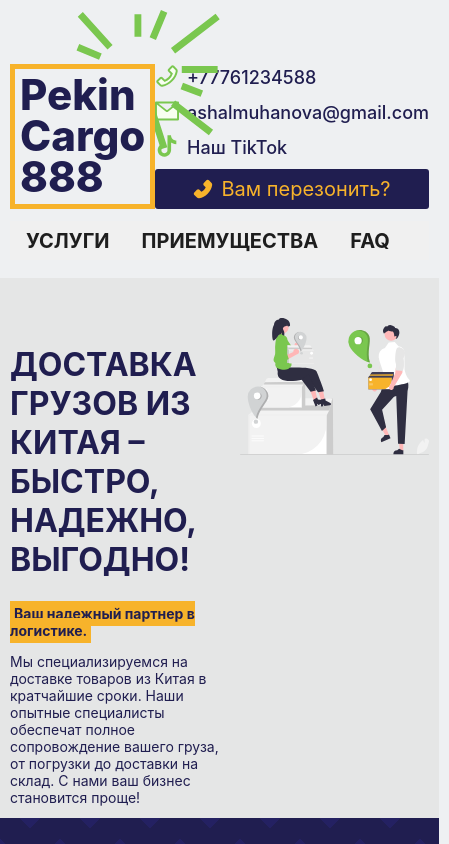
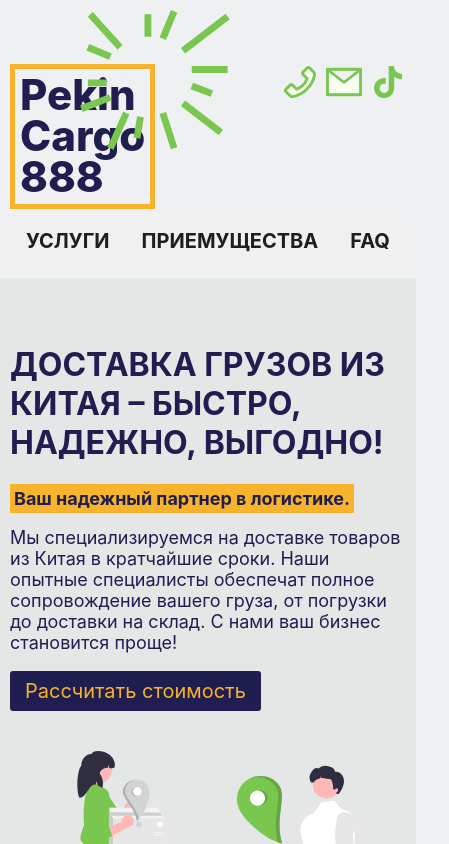
Before and after one commit to Gerthe/react-cargo-company, a React (Create React App) app: page / in a window 390 px wide. Shown: the top 844 px of the page, 449 px wide, since content can reach past the window. Built offline with nearby package versions, Linux system fonts and the light colour scheme.

Commit message:
responsive styles

```diff
--- a/src/components/ContactForm.js
+++ b/src/components/ContactForm.js
@@ -42,7 +42,7 @@ const ContactForm = () => {
   };
 
   return <section className="wrapper">
-    <Row gutter={40} style={{fontSize: 18}}>
+    <Row gutter={20} style={{fontSize: 18}}>
       <Col {...flexTwoColumnsConfig}>
         <h2>Напишите нам <DoubleRightOutlined/></h2>
         <Image src={messageImage} width={250} preview={false} style={{
@@ -84,11 +84,12 @@ const ContactForm = () => {
                   size='large'
                 />
               </Form.Item>
-              <Form.Item label="Ваш номер телефона" name="phone"  rules={[
-                {
+              <Form.Item label="Ваш номер телефона"
+                         name="phone"
+                         rules={[{
                            required: true,
                            message: 'Укажите свой телефонный номер для связи',
-                },
+                         }
                          ]}>
                 <Input
                   placeholder="+7**********"
@@ -104,7 +105,14 @@ const ContactForm = () => {
                 />
               </Form.Item>
               <Form.Item>
-                <Button type="primary" disabled={!submittable} onClick={handleSubmit}>Отправить сообщение</Button></Form.Item>
+                <Button
+                  type="primary"
+                  disabled={!submittable}
+                  onClick={handleSubmit}>
+                  Отправить
+                  сообщение
+                </Button>
+              </Form.Item>
             </Form>
           )}
         </div>
--- a/src/components/HeaderSection.js
+++ b/src/components/HeaderSection.js
@@ -1,9 +1,11 @@
 import './Header.css';
-import {Flex, Menu as AntMenu, Space} from "antd";
+import {Col, Flex, Menu, Row, Grid} from "antd";
 import {MailTwoTone, PhoneFilled, PhoneTwoTone, TikTokOutlined} from "@ant-design/icons";
 import image from './../assets/085.svg';
 import Button from "./Button";
 import {useState} from "react";
+
+const {useBreakpoint} = Grid;
 
 const items = [
   {key: 'services', label: <a href='#services'>Услуги</a>},
@@ -13,49 +15,85 @@ const items = [
 
 const HeaderSection = () => {
   const [current, setCurrent] = useState();
+  const screens = useBreakpoint();
+  const showFull = screens.lg === true;
+  const iconSize = showFull ? 24 : 36;
+
   const onClick = (e) => {
     console.log('click ', e);
     setCurrent(e.key);
   };
 
-  return <header className="header">
-    <div className="wrapper">
-      <img src={image} className="logo-accent" alt="Pekin Cargo 888"/>
-      <Flex justify="space-between">
-        <h1>Pekin<br/>Cargo<br/>888</h1>
-        <Flex vertical className="contact-info" gap="small" style={{
-          fontSize: 18,
-          fontWeight: 500
-        }}>
-          <Space>
-            <PhoneTwoTone twoToneColor="#7AC74F" style={{fontSize: 24}}/>
-            <a href="tel:+77761234588" style={{color: "var(--main)"}}>+77761234588</a>
-          </Space>
-          <Space>
-            <MailTwoTone twoToneColor="#7AC74F" style={{fontSize: 24}}/>
-            <a href="mailto:+77761234588" style={{color: "var(--main)"}}>ashalmuhanova@gmail.com</a>
-          </Space>
-          <Space>
-            <TikTokOutlined style={{color: "var(--secondary)", fontSize: 24}}/>
-            <a href="https://www.tiktok.com/@pekin_cargo_888" rel="noreferrer" target="_blank"
-               style={{color: "var(--main)"}}>Наш TikTok</a>
-          </Space>
+  const socialLinks = [{
+    key: 'phone',
+    link: 'tel:+77761234588',
+    title: '+77761234588',
+    icon: <PhoneTwoTone twoToneColor="#7AC74F" style={{fontSize: iconSize}}/>
+  },
+    {
+      key: 'email',
+      link: 'mailto:+77761234588',
+      title: 'ashalmuhanova@gmail.com',
+      icon: <MailTwoTone twoToneColor="#7AC74F" style={{fontSize: iconSize}}/>
+    },
+    {
+      key: 'tiktok',
+      link: 'https://www.tiktok.com/@pekin_cargo_888',
+      title: 'Наш TikTok',
+      icon: <TikTokOutlined style={{color: "var(--secondary)", fontSize: iconSize}}/>,
+      linkProps: {
+        rel: "noreferrer", target: "_blank"
+      }
+    }]
 
-          <Button size="large" type="primary" icon={<PhoneFilled/>} style={{
+  const callButton = <Button size="large" type="primary"
+                             icon={<PhoneFilled/>}
+                             style={{
                                fontSize: 20,
                                marginTop: 8
                              }}
   >
-            Вам перезонить?
+    Вам перезвонить?
   </Button>
-        </Flex>
+
+  return <header className="header">
+    <div className="wrapper">
+      <Row justify="space-between">
+        <Col>
+          <img src={image} className="logo-accent" alt="Pekin Cargo 888"/>
+          <h1>Pekin<br/>Cargo<br/>888</h1>
+        </Col>
+        <Col>
+          <Flex vertical={showFull}
+                className="contact-info"
+                gap="small"
+                style={{
+                  fontWeight: 500,
+                  fontSize: 18
+                }}
+                align={'flex-start'}
+          >
+            {socialLinks.map(
+              (item) => <a key={item.key}
+                           href={item.link}
+                           style={{color: "var(--main)"}}
+                           {...(item.linkProps || [])}
+              >
+                {item.icon}
+                {showFull && (' ' + item.title)}
+              </a>)}
+
+            {showFull && callButton}
           </Flex>
 
-      <AntMenu items={items} selectedKeys={[current]} onClick={onClick} mode="horizontal"
+        </Col>
+      </Row>
+
+      <Menu items={items} selectedKeys={[current]} onClick={onClick} mode="horizontal"
             style={{
               textTransform: 'uppercase',
               fontSize: 20,
-                 lineHeight:2,
+              lineHeight: 2,
               fontWeight: "bold",
               borderBottom: 0,
               margin: '12px 0'
--- a/src/components/HeroSection.css
+++ b/src/components/HeroSection.css
@@ -1,5 +1,4 @@
 .hero {
-    height: 460px;
     color: var(--main);
     margin-top: 40px;
 }
--- a/src/components/HeroSection.js
+++ b/src/components/HeroSection.js
@@ -1,21 +1,22 @@
 import './HeroSection.css';
 import Button from "./Button";
-import {Flex, Image} from "antd";
+import {Col, Row, Image} from "antd";
+import {flexTwoColumnsConfig} from "../theme";
 
 const HeroSection = () => {
   return <section className="hero">
     <div className="wrapper">
-      <Flex gap={20}>
-        <div style={{width: "50%"}}>
+      <Row gutter={20}>
+        <Col {...flexTwoColumnsConfig}>
           <h2>Доставка грузов из Китая – быстро, надежно, выгодно!</h2>
           <strong className="hero-accent">Ваш надежный партнер в логистике.</strong>
           <p>Мы специализируемся на доставке товаров из Китая в кратчайшие сроки. Наши опытные специалисты обеспечат полное сопровождение вашего груза, от погрузки до доставки на склад. С нами ваш бизнес становится проще!</p>
           <Button type="primary" size="large">Рассчитать стоимость</Button>
-        </div>
-        <div>
-          <Image src="./source/hero-bg2.svg" preview={false}/>
-        </div>
-      </Flex>
+        </Col>
+        <Col {...flexTwoColumnsConfig}>
+          <Image src="./source/hero-bg2.svg" preview={false} style={{margin: '40px auto'}}/>
+        </Col>
+      </Row>
 
     </div>
   </section>
--- a/src/components/ServicesSection.js
+++ b/src/components/ServicesSection.js
@@ -31,7 +31,7 @@ const ServicesSection = () => {
       <Row gutter={20} style={{color: 'var(--light'}}>
         {advantages.map((item, index) => <Col {...flexTwoColumnsConfig} key={index}>
           <h3 style={headerStyle}>{item.title}</h3>
-          {item.list.map((point, index) => <p><StarFilled style={{color: "var(--secondary"}}/> {point}</p>)}
+          {item.list.map((point, index) => <p key={index}><StarFilled style={{color: "var(--secondary"}}/> {point}</p>)}
         </Col>)}
       </Row>
     </div>
--- a/src/components/VideoSection.js
+++ b/src/components/VideoSection.js
@@ -23,7 +23,7 @@ const VideoSection = () => {
             следите за обновлениями и будьте в курсе всех новостей и полезных советов по логистике и доставке из
             Китая.</p>
         </Col>
-        <Col {...flexTwoColumnsConfig}>
+        <Col {...flexTwoColumnsConfig} style={{width: 410, height: 770}}>
           <TikTok url={videoUrl}/>
         </Col>
       </Row>
```
Also changed, not shown: src/assets/028.svg (deleted). Lines whose indentation alone changed are shown as unchanged.
